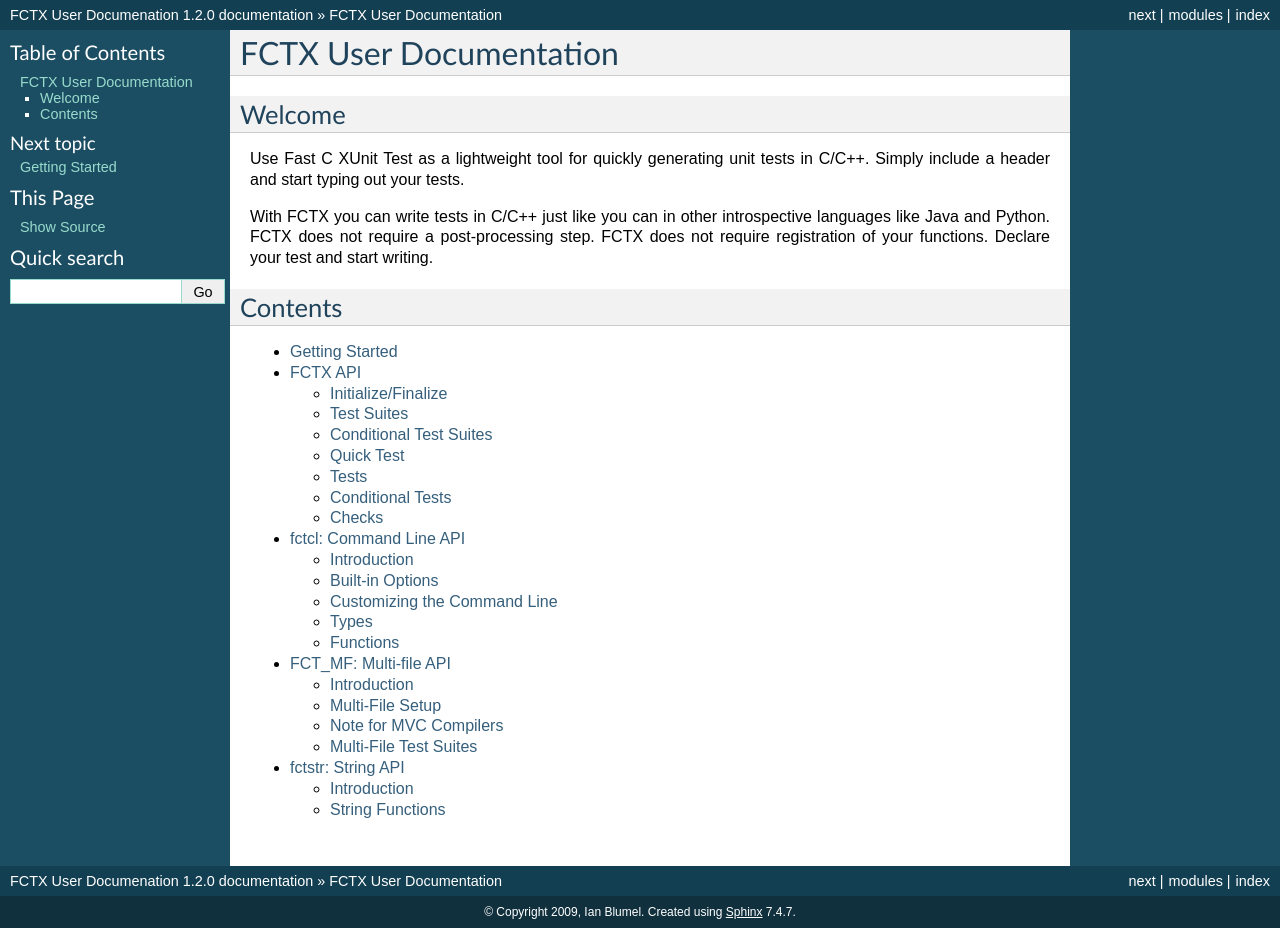
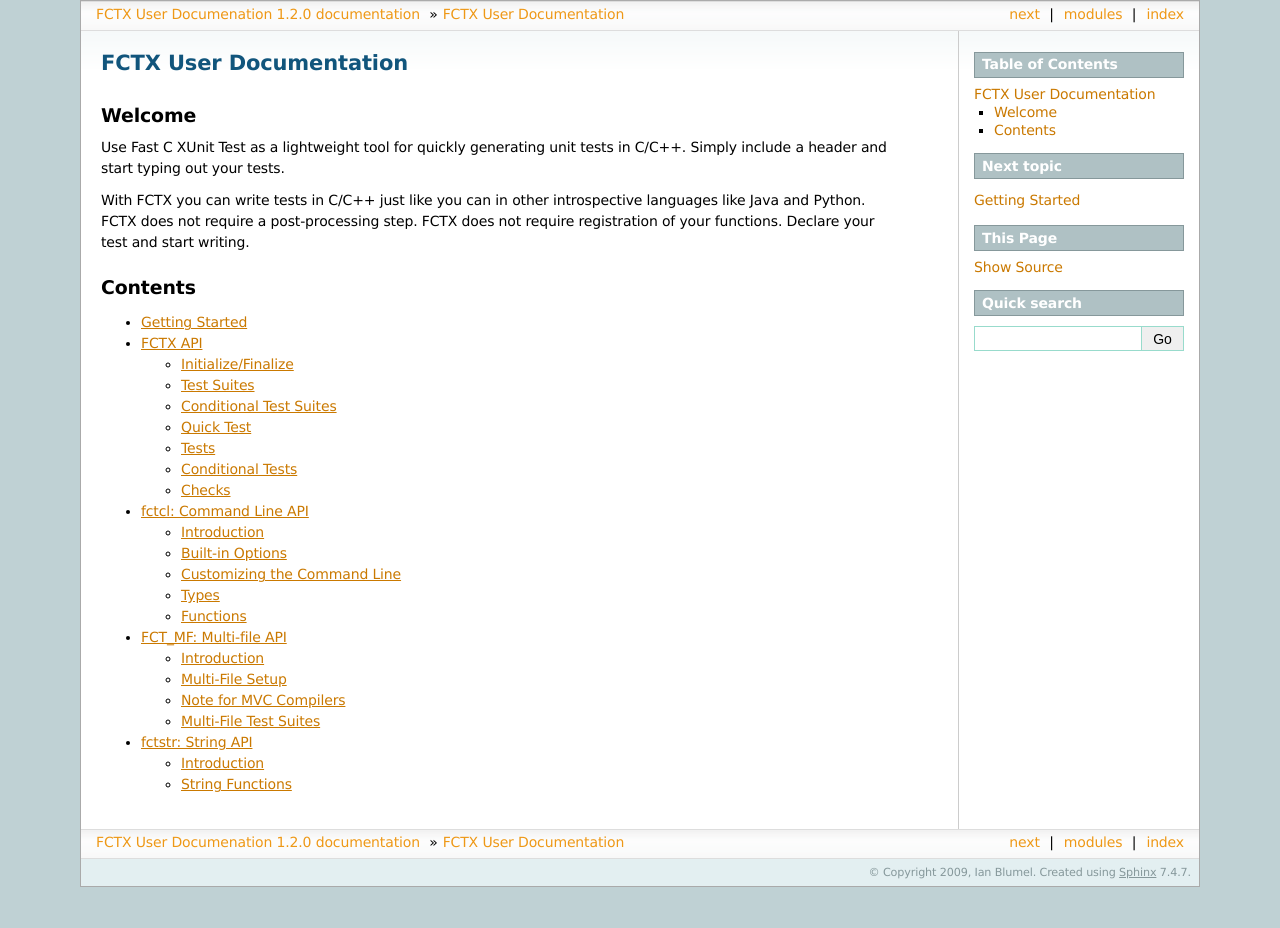
Before and after one commit to imb/fctx, a Sphinx documentation site: the page built from doc/usr/source/index.rst, in a window 1280 px wide. Built offline with Sphinx 7.4.7, drawn with Linux system fonts in a browser that asks for light colours; formulas are drawn with MathJax 3; after the commit the page ends 900 px from its top, so only the background shows below that.

Commit message:
BUILD: build out "web documentation"
  The sphinx "html_web" target is specially designed to build out documentation
  that ultimately makes it to fctx.wildbearsoftware.com/static/fctx.

BUILD: remove make.bat, lets avoid having duplicate systems.

   This was a "window's with make" version. Instead go download make if you are
   on windows.

BUILD: attempt to pass along the version #'s to the sphinx system.

  Trying to reduce the number of locations I have to "version bump". In this
  case the sphinx doco gets the version # passed along to it during its build.

```diff
--- a/doc/usr/source/conf.py
+++ b/doc/usr/source/conf.py
@@ -49,12 +49,20 @@
 # The full version, including alpha/beta/rc tags.
 release = '1.2.0'
 
+# This is tacked onto the end of every "web release", to help us better track
+# how the documentation is doing. The regular, non-web release, will set this
+# value to "" in the makefile.
+rst_epilog ="""
+.. raw:: html
+
+    <script type="text/javascript"> var gaJsHost = (("https:" == document.location.protocol) ? "https://ssl." : "http://www."); document.write(unescape("%3Cscript src='" + gaJsHost + "google-analytics.com/ga.js' type='text/javascript'%3E%3C/script%3E")); </script> <script type="text/javascript"> try { var pageTracker = _gat._getTracker("UA-10742433-4"); pageTracker._trackPageview(); } catch(err) {}</script>
+"""
+
 # The language for content autogenerated by Sphinx. Refer to documentation
 # for a list of supported languages.
 #language = None
 
-# There are two options for replacing |today|: either, you set today to some
-# non-false value, then it is used:
+# There are two options for replacing |today|: either, you set today to some # non-false value, then it is used:
 #today = ''
 # Else, today_fmt is used as the format for a strftime call.
 #today_fmt = '%B %d, %Y'
@@ -81,7 +89,7 @@
 #show_authors = False
 
 # The name of the Pygments (syntax highlighting) style to use.
-pygments_style = 'sphinx'
+pygments_style = 'borland'
 
 # A list of ignored prefixes for module index sorting.
 #modindex_common_prefix = []
@@ -91,7 +99,7 @@
 
 # The theme to use for HTML and HTML Help pages.  Major themes that come with
 # Sphinx are currently 'default' and 'sphinxdoc'.
-html_theme = 'default'
+html_theme = 'sphinxdoc'
 
 # Theme options are theme-specific and customize the look and feel of a theme
 # further.  For a list of options available for each theme, see the
```
Also changed, not shown: 3 other files.
